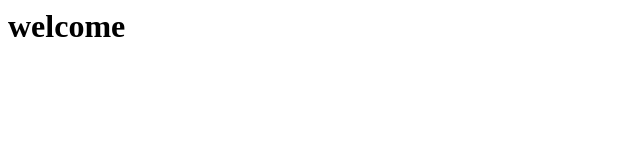
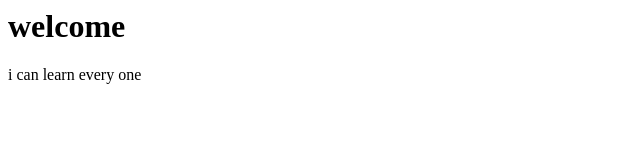
Before and after one commit to madhusanka-96/MYApp3, a plain HTML site: page index.html in a window 1280 px wide. Shown: the whole page, without its empty margins (0-640 px from the left). Drawn offline with Linux system fonts and the light colour scheme.

Commit message:
i am sadungama by my name madhusanka

```diff
--- a/index.html
+++ b/index.html
@@ -4,5 +4,6 @@
      </head>
 
 <body>
+	<p>i can learn every one</p>
 </body>
 </html>
```
